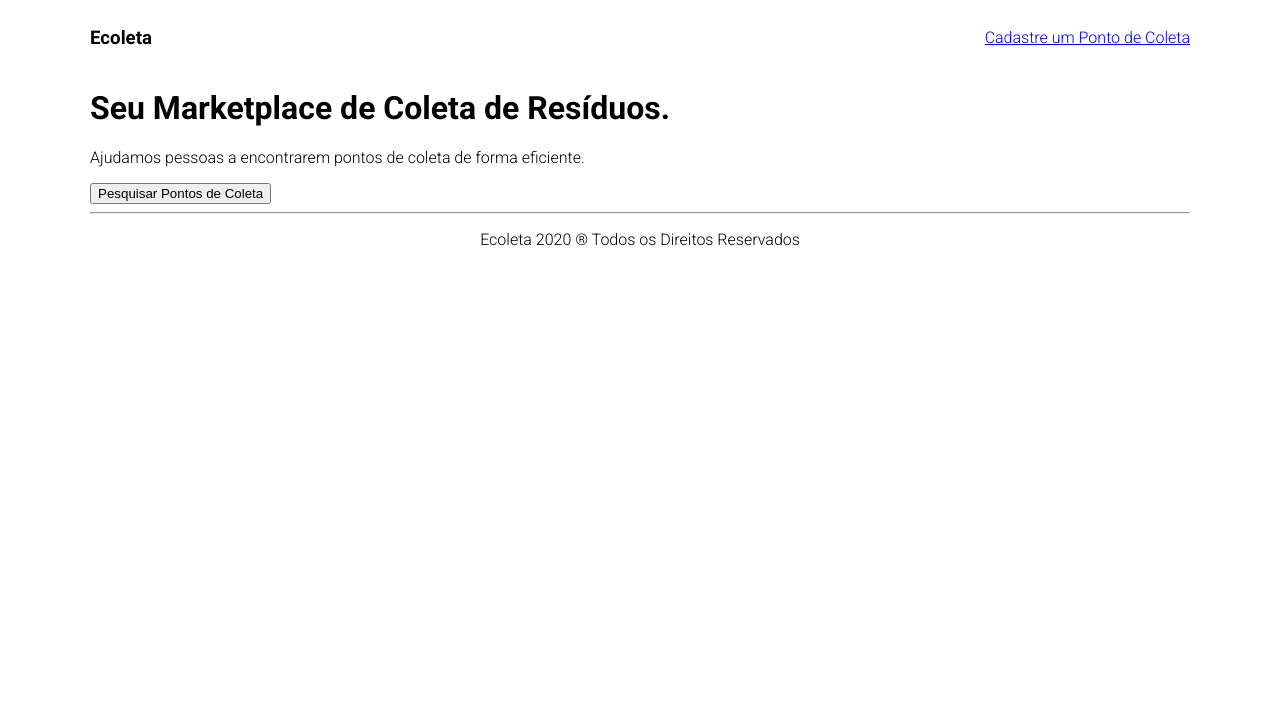
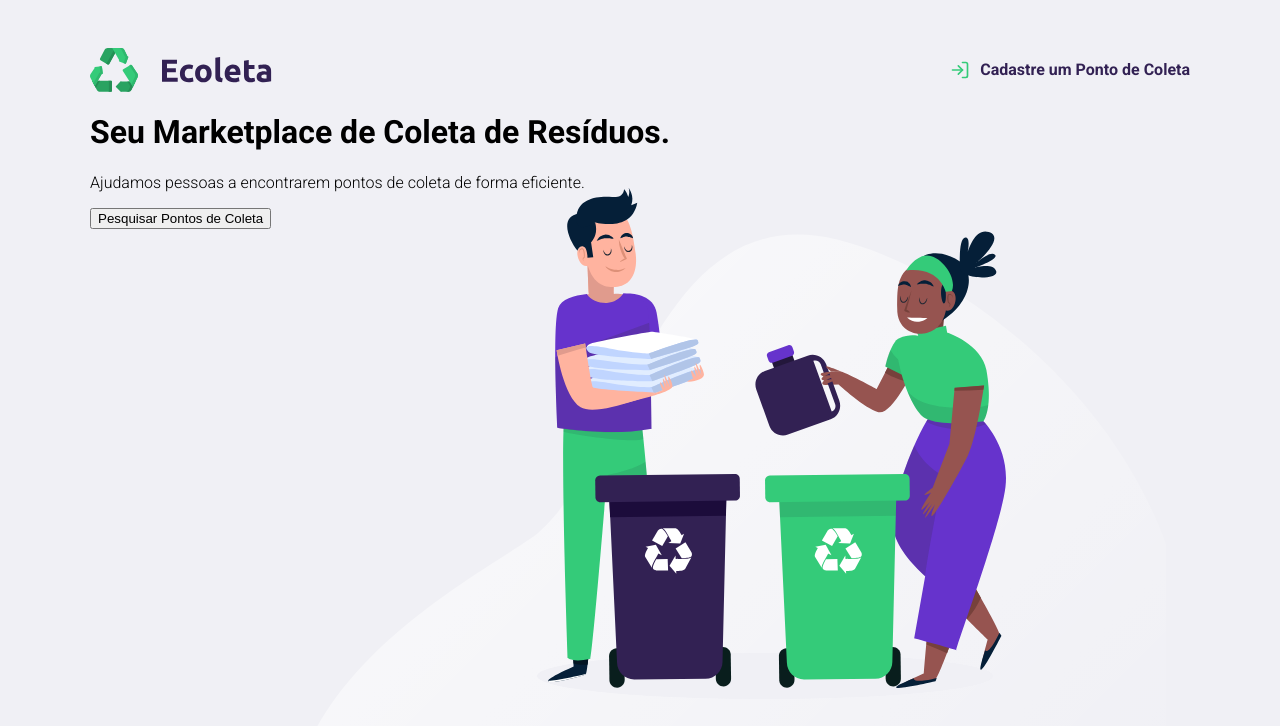
Before and after one commit to ivanvieirace/nextlevelweek, a plain HTML site: page index.html in a window 1280 px wide. Drawn offline with Linux system fonts and the light colour scheme.

Commit message:
Estilizações Iniciais Index

```diff
--- a/index.html
+++ b/index.html
@@ -14,13 +14,15 @@
     <link rel="stylesheet" href="styles/main.css" />
   </head>
   <body>
-    <div id="page-home"></div>
-
+    <div id="page-home">
       <div id="corpo" class="content">
         <header>
-        <h3>Ecoleta</h3>
+          <img src="assets/logo.svg" alt="logomarca" />
 
-        <a href="#">Cadastre um Ponto de Coleta</a>
+          <a href="#">
+            <span></span>
+            Cadastre um Ponto de Coleta
+          </a>
         </header>
 
         <h1>Seu Marketplace de Coleta de Resíduos.</h1>
@@ -29,11 +31,7 @@
         </p>
 
         <button>Pesquisar Pontos de Coleta</button>
-
-      <footer>
-        <hr />
-        <p>Ecoleta 2020 ® Todos os Direitos Reservados</p>
-      </footer>
+      </div>
     </div>
   </body>
 </html>
--- a/styles/main.css
+++ b/styles/main.css
@@ -2,20 +2,41 @@
 
 body {
   font-family: "Roboto", sans-serif;
+  background-color: #f0f0f5;
 }
 
-div header {
-  display: flex;
-  align-items: center;
-  justify-content: space-between;
+a {
+  text-decoration: none;
 }
 
-.content {
+#page-home {
+  height: 100vh;
+  background: url("../assets/home-background.svg") no-repeat;
+  background-position: 35vh bottom;
+}
+
+#page-home .content {
   width: 90%;
   max-width: 1100px;
   margin: 0px auto;
 }
 
-footer p {
-  text-align: center;
+#page-home header {
+  display: flex;
+  margin-top: 48px;
+  align-items: center;
+  justify-content: space-between;
 }
+
+#page-home header a {
+  display: flex;
+  color: #322153;
+  font-weight: 700;
+}
+
+#page-home header a span {
+  background-image: url(../assets/log-in.svg);
+  margin-right: 10px;
+  width: 20px;
+  height: 20px;
+}
```
Lines whose indentation alone changed are shown as unchanged.
